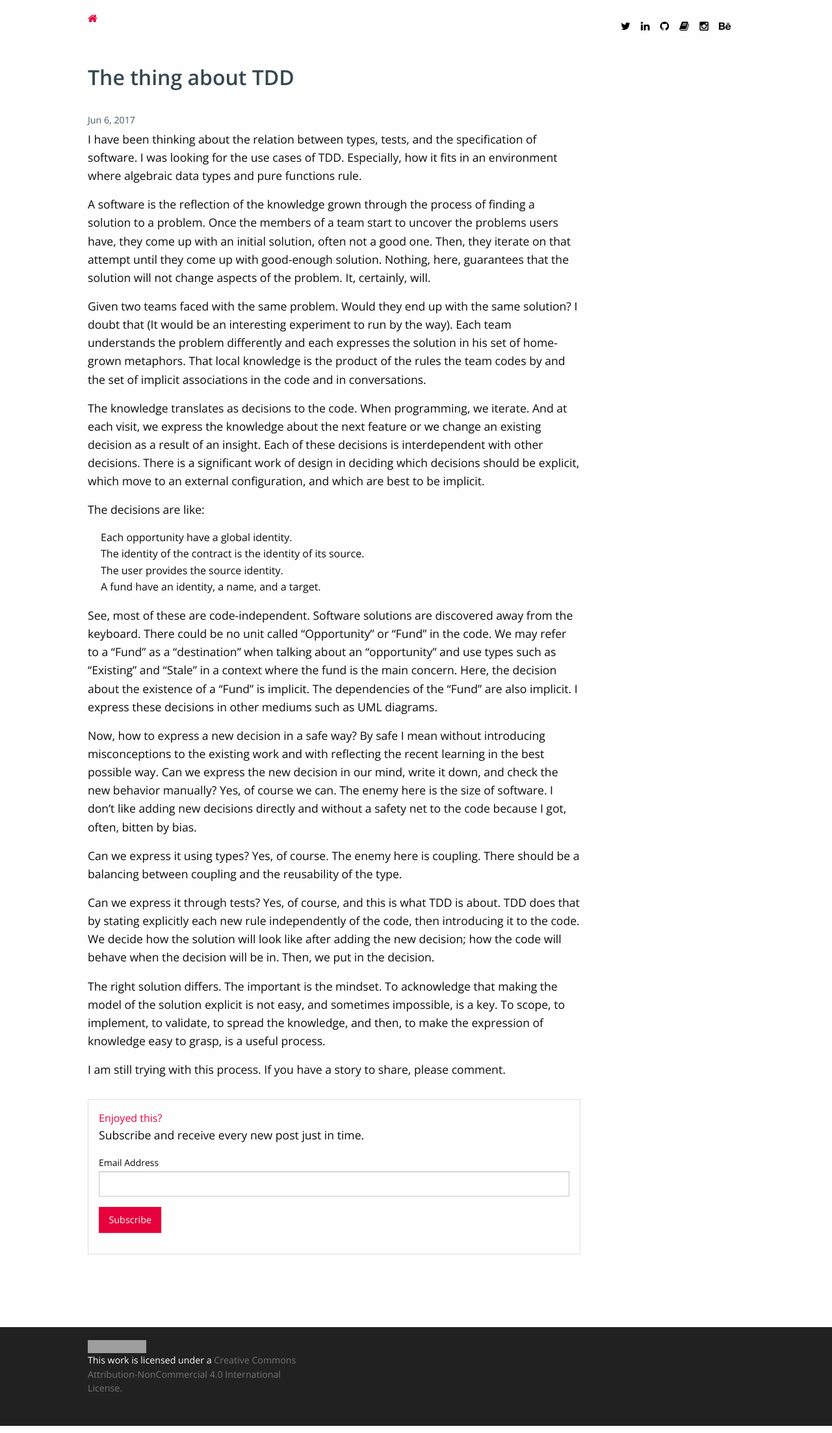
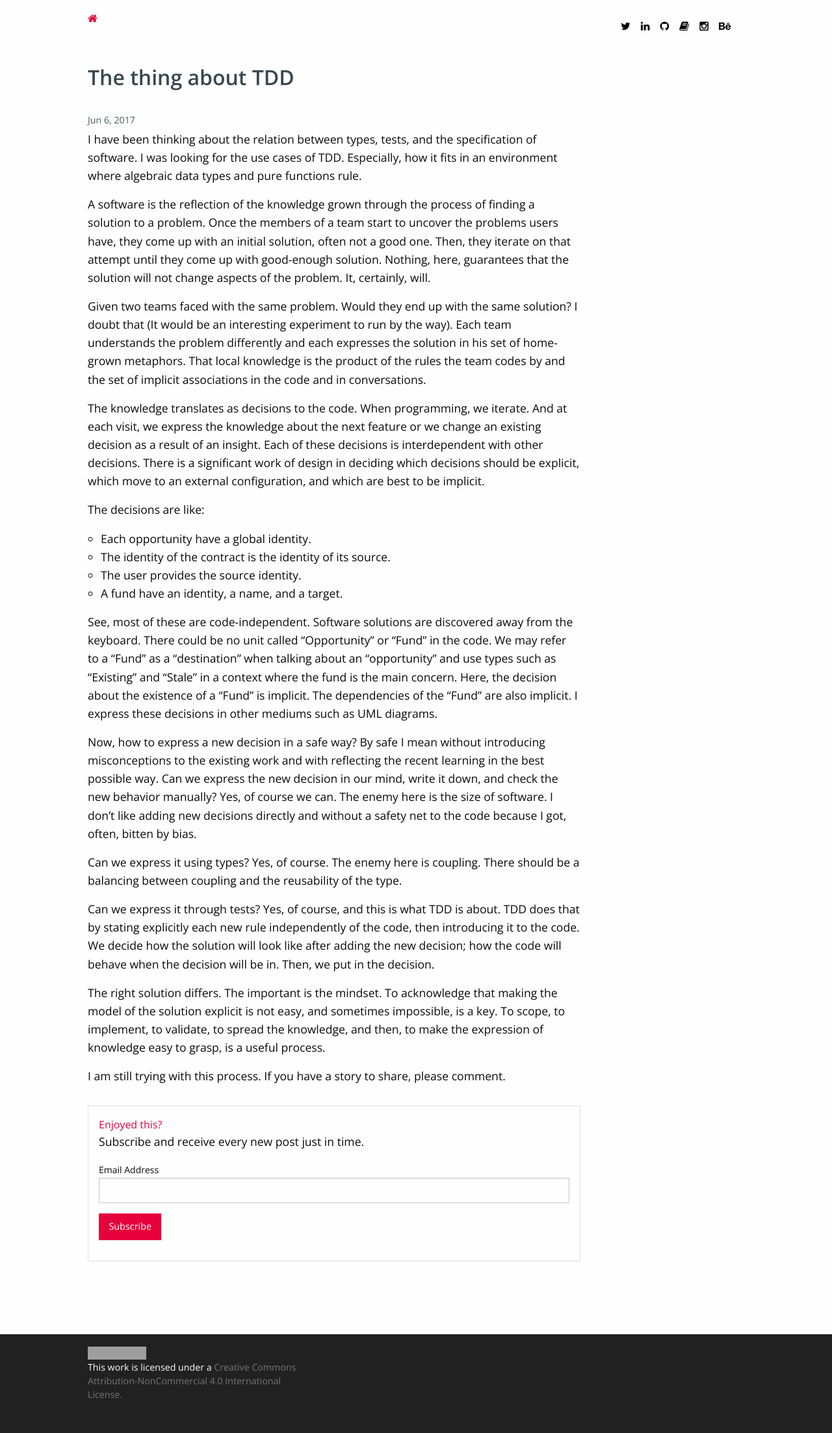
Before and after one commit to haresfaiez/haresfaiez.github.io, a Jekyll site: the page built from _posts/2017-06-06-The-thing-about-TDD.md, in a window 1280 px wide. Shown: the whole page at 65% size. Built offline with Jekyll 4.4.1, drawn with Linux system fonts in a browser that asks for light colours; comment, search, counter and statistics services are not loaded; grey boxes are pictures that could not be loaded.

Commit message:
Put an empty cirle before a list item

```diff
--- a/_style/custom/_typography.scss
+++ b/_style/custom/_typography.scss
@@ -32,7 +32,7 @@ strong {
 }
 
 ul {
-  list-style-type: none;
+  list-style-type: circle;
 }
 
 h1 {
@@ -72,6 +72,7 @@ aside {
 }
 
 #post {
+  font-size: $default-size;
   h2, h3 {
     font-weight: 400;
   }
```
Also changed, not shown: css/main.scss (+1 -1 lines).
